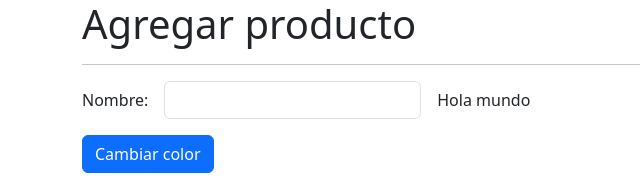
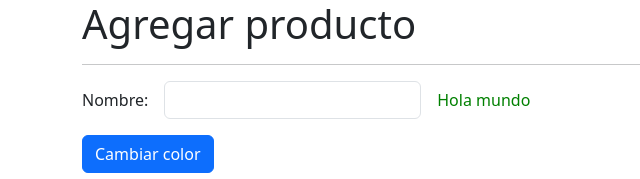
Before and after one commit to decoy91/directiveSignals, an Angular app: page /products/product in a window 1280 px wide. Shown: the top 179 px of the page, without its empty margins (0-640 px from the left). Built offline with nearby package versions, Linux system fonts and the light colour scheme.

Commit message:
Directiva input - cambiar el color de la palabra

```diff
--- a/src/app/products/pages/product-page/product-page.component.html
+++ b/src/app/products/pages/product-page/product-page.component.html
@@ -10,7 +10,9 @@
       <input formControlName="name" type="text" class="form-control">
     </div>
     <div class="col-auto">
-      <span customLabel></span>
+      <span customLabel
+      [color]="color"
+      ></span>
     </div>
   </div>
   <div class="row">
--- a/src/app/shared/directives/customLabel.directive.ts
+++ b/src/app/shared/directives/customLabel.directive.ts
@@ -1,4 +1,4 @@
-import { Directive, ElementRef, OnInit } from '@angular/core';
+import { Directive, ElementRef, Input, OnInit } from '@angular/core';
 
 @Directive({
   selector: '[customLabel]',
@@ -6,6 +6,13 @@ import { Directive, ElementRef, OnInit } from '@angular/core';
 export class CustomLabelDirective implements OnInit{
 
   private htmlElement?: ElementRef<HTMLElement>;
+
+  private _color: string = 'red';
+
+  @Input() set color(value: string){
+    this._color = value;
+    this.setStyle();
+  }
 
   constructor( private el: ElementRef<HTMLElement>){
     // console.log('cons de la directiva')
@@ -19,4 +26,9 @@ export class CustomLabelDirective implements OnInit{
     console.log('Direct. OnInit');
   }
 
+  setStyle(): void{
+    if (!this.htmlElement) return;
+    this.htmlElement!.nativeElement.style.color = this._color;
+  }
+
 }
```
